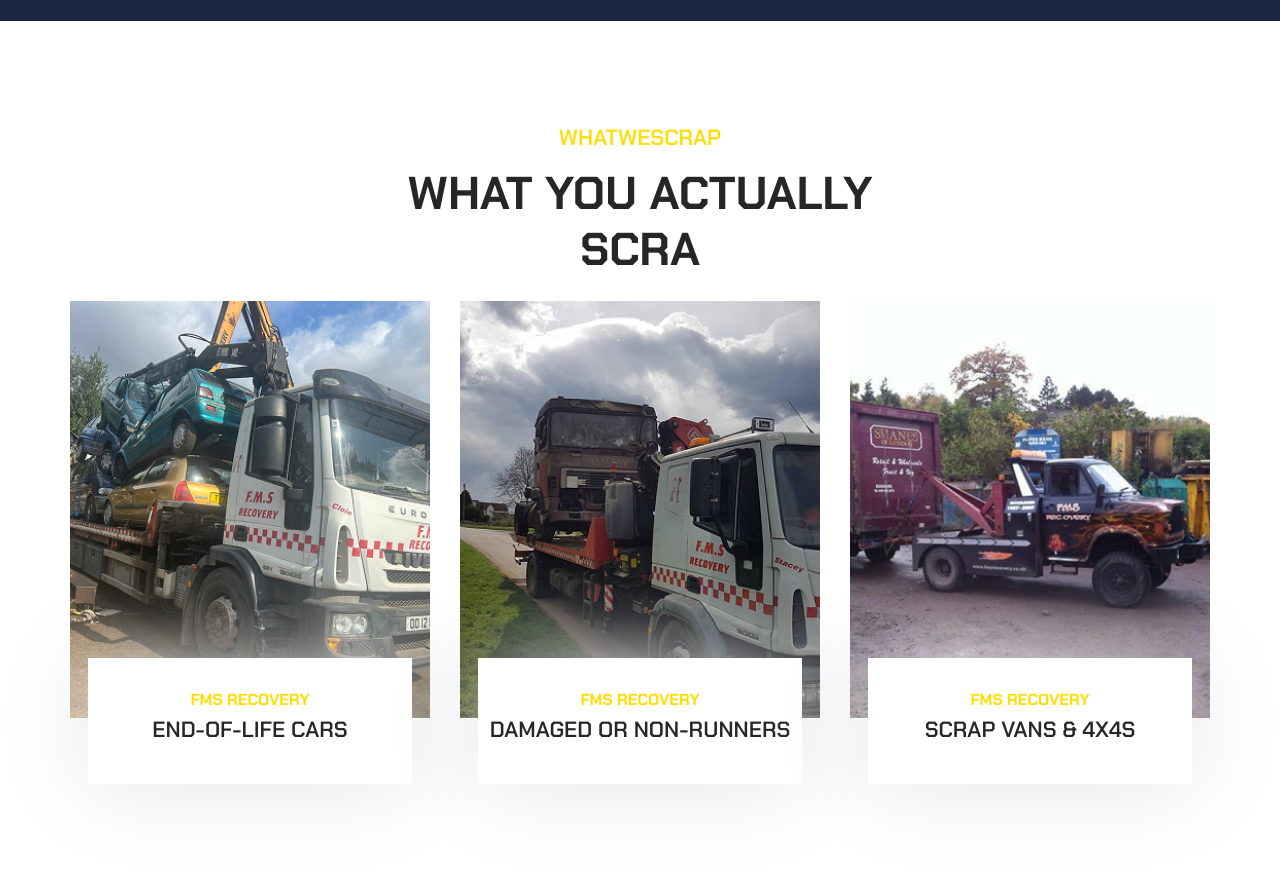
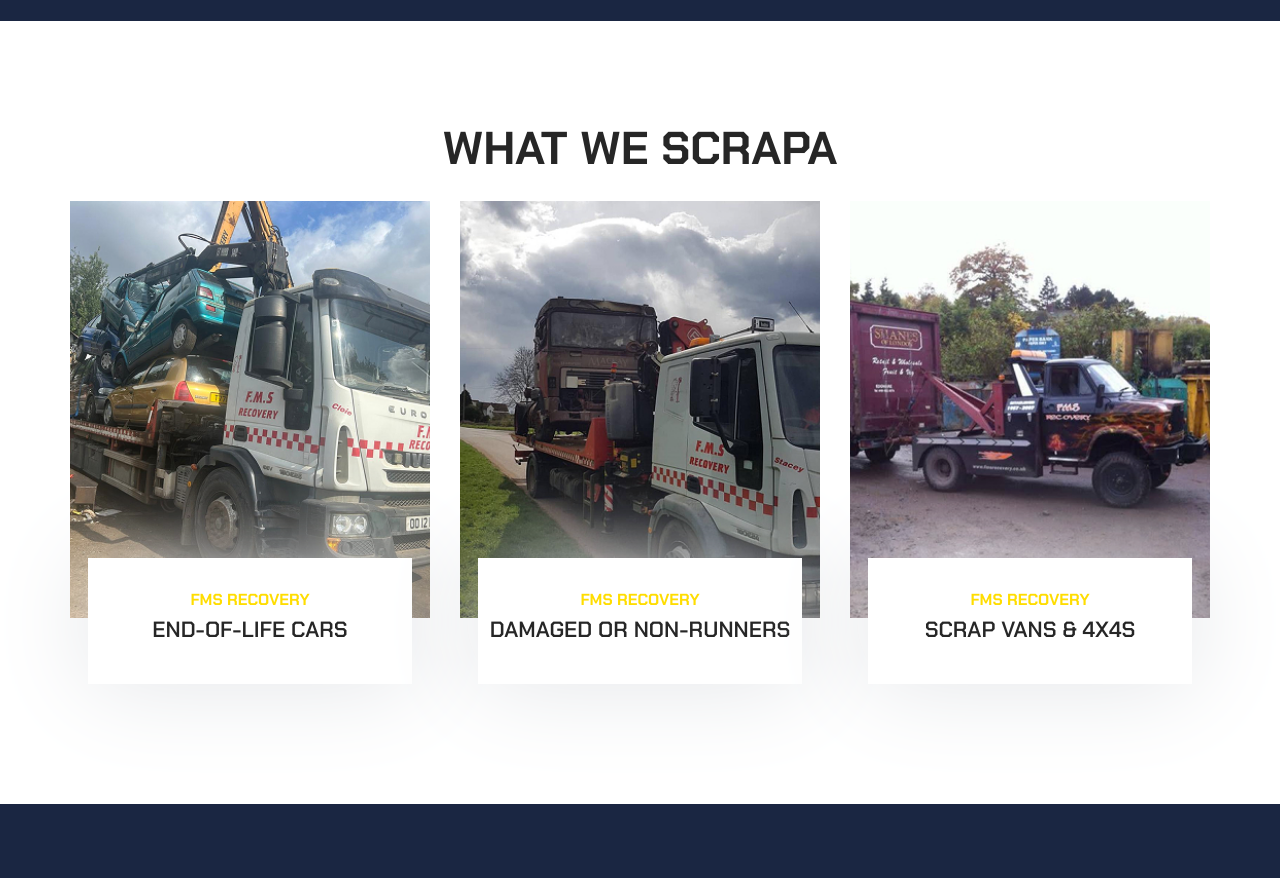
Before and after one commit to joniz77/Fms-recovery, a plain HTML site: page index.html in a window 1280 px wide. Shown: the part 1620-2498 px from the top of the page. Drawn offline with nearby package versions, Linux system fonts and the light colour scheme.

Commit message:
index.html

```diff
--- a/index.html
+++ b/index.html
@@ -206,9 +206,7 @@
       <section class="section work" aria-labelledby="work-label" id="work">
         <div class="container">
 
-          <p class="section-subtitle :light" id="work-label">WhatWeScrap</p>
-
-          <h2 class="h2 section-title">what you actually scra</h2>
+                 <h2 class="h2 section-title">What We Scrapa</h2>
 
           <ul class="has-scrollbar">
 
```
